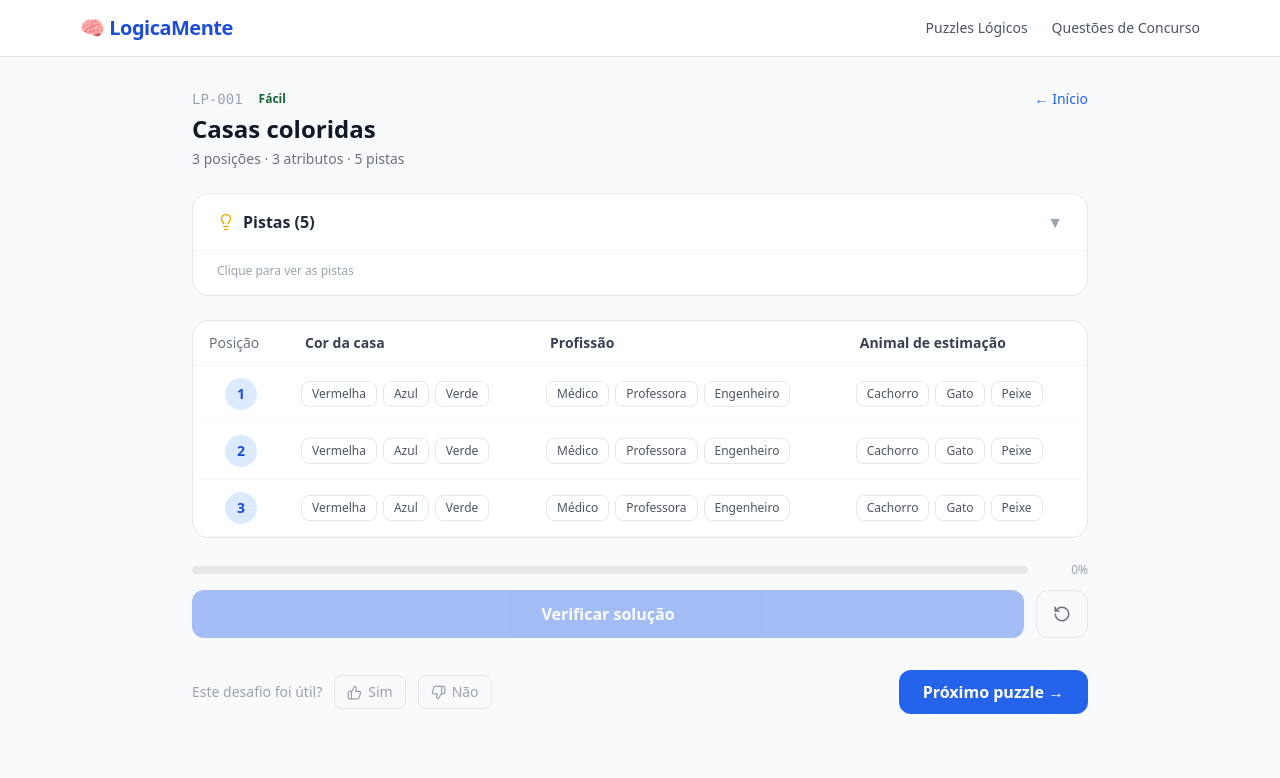
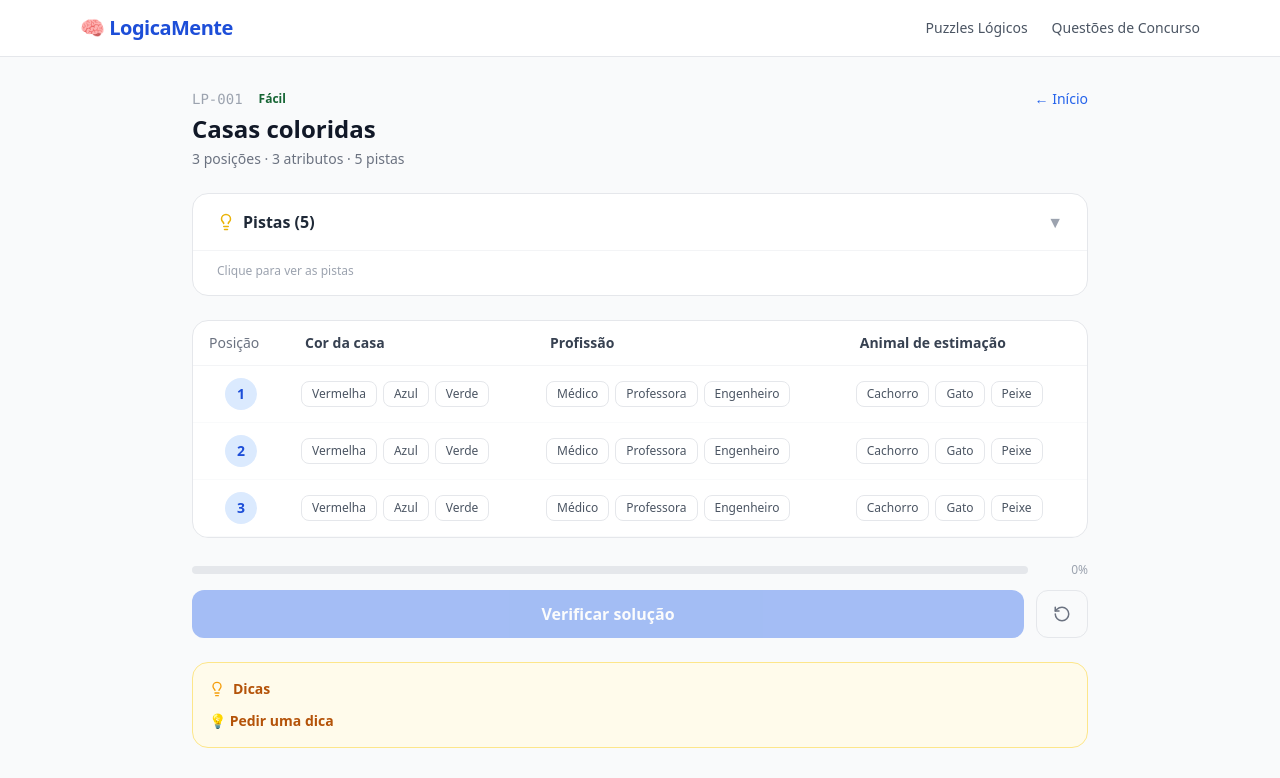
Before and after one commit to daniafonsoortega/logica, a Next.js app: page /puzzles/LP-001 in a window 1280 px wide. Shown: the top 778 px of the page. Built offline with nearby package versions, Linux system fonts and the light colour scheme.

Commit message:
feat: progressive hints (dicas) in puzzles and questoes

```diff
--- a/src/components/puzzle/PuzzleGame.tsx
+++ b/src/components/puzzle/PuzzleGame.tsx
@@ -1,12 +1,34 @@
 'use client'
 
 import { useState, useCallback } from 'react'
-import Link from 'next/link'
 import type { Puzzle, GridState } from '@/types'
 import { CheckCircle, XCircle, RotateCcw, Lightbulb } from 'lucide-react'
 
 interface Props { puzzle: Puzzle }
 type GameStatus = 'jogando' | 'correto' | 'incorreto'
+
+function gerarDicas(puzzle: Puzzle): string[] {
+  if (puzzle.dicas && puzzle.dicas.length > 0) return puzzle.dicas
+
+  const pistasDiretas = puzzle.pistas.filter(p =>
+    /posição|posicao|primeiro|último|segundo|terceiro|quarto|quinto|1º|2º|3º|4º|5º/i.test(p)
+  )
+  const pistasRelacionais = puzzle.pistas.filter(p =>
+    /ao lado|vizinho|imediatamente|próximo|antes|depois|seguinte|adjacente/i.test(p)
+  )
+
+  const dica1 = pistasDiretas.length > 0
+    ? `Comece por esta pista: "${pistasDiretas[0].length > 90 ? pistasDiretas[0].slice(0, 90) + '…' : pistasDiretas[0]}" — ela fixa um elemento em uma posição específica, o que limita bastante as demais possibilidades.`
+    : `Identifique as pistas mais diretas — aquelas que colocam um elemento em uma posição exata. Elas são o ponto de partida ideal.`
+
+  const dica2 = pistasRelacionais.length > 0
+    ? `Há ${pistasRelacionais.length} pista${pistasRelacionais.length > 1 ? 's' : ''} de posição relativa (ao lado, antes, depois…). Use-as para criar cadeias: se você sabe onde está A, descobre onde está B.`
+    : `Use eliminação progressiva: para cada posição, descarte os valores que já aparecem confirmados em outras posições. O que sobrar é a resposta.`
+
+  const dica3 = `Tente preencher o atributo "${puzzle.atributos[0].nome}" completamente antes de passar para os outros. Ter uma coluna inteira resolvida cria um ponto de apoio sólido para deduzir o restante.`
+
+  return [dica1, dica2, dica3]
+}
 
 export default function PuzzleGame({ puzzle }: Props) {
   const [grid, setGrid] = useState<GridState>(() => {
@@ -19,6 +41,9 @@ export default function PuzzleGame({ puzzle }: Props) {
   })
   const [status, setStatus] = useState<GameStatus>('jogando')
   const [pistasVisiveis, setPistasVisiveis] = useState(false)
+  const [dicaAtual, setDicaAtual] = useState(0)
+
+  const dicas = gerarDicas(puzzle)
 
   const handleSelect = useCallback((posicao: number, atributo: string, valor: string) => {
     if (status !== 'jogando') return
@@ -41,6 +66,7 @@ export default function PuzzleGame({ puzzle }: Props) {
 
   const reiniciar = () => {
     setStatus('jogando')
+    setDicaAtual(0)
     const g: GridState = {}
     for (let p = 1; p <= puzzle.num_posicoes; p++) {
       g[p] = {}
@@ -56,6 +82,7 @@ export default function PuzzleGame({ puzzle }: Props) {
 
   return (
     <div className="space-y-6">
+      {/* Pistas */}
       <div className="bg-white rounded-2xl border border-gray-200 overflow-hidden">
         <button onClick={() => setPistasVisiveis(!pistasVisiveis)}
           className="w-full flex items-center justify-between px-6 py-4 hover:bg-gray-50 transition-colors">
@@ -82,6 +109,7 @@ export default function PuzzleGame({ puzzle }: Props) {
         )}
       </div>
 
+      {/* Grade */}
       <div className="bg-white rounded-2xl border border-gray-200 overflow-x-auto">
         <table className="w-full text-sm">
           <thead>
@@ -134,6 +162,7 @@ export default function PuzzleGame({ puzzle }: Props) {
         </table>
       </div>
 
+      {/* Progresso + Verificar */}
       <div className="space-y-3">
         <div className="flex items-center gap-3">
           <div className="flex-1 bg-gray-200 rounded-full h-2">
@@ -153,6 +182,39 @@ export default function PuzzleGame({ puzzle }: Props) {
         </div>
       </div>
 
+      {/* Dicas — só durante o jogo */}
+      {status === 'jogando' && (
+        <div className="border border-amber-200 bg-amber-50 rounded-2xl p-4 space-y-3">
+          <div className="flex items-center gap-2 text-amber-700 font-semibold text-sm">
+            <Lightbulb size={16} className="text-amber-500 shrink-0" />
+            Dicas
+          </div>
+
+          {dicaAtual > 0 && (
+            <div className="space-y-2">
+              {dicas.slice(0, dicaAtual).map((dica, i) => (
+                <div key={i} className="flex gap-2 text-sm text-amber-900">
+                  <span className="font-bold shrink-0 text-amber-500">{i + 1}.</span>
+                  <span>{dica}</span>
+                </div>
+              ))}
+            </div>
+          )}
+
+          {dicaAtual < dicas.length ? (
+            <button
+              onClick={() => setDicaAtual(d => d + 1)}
+              className="text-sm font-semibold text-amber-700 hover:text-amber-900 transition-colors flex items-center gap-1"
+            >
+              {dicaAtual === 0 ? '💡 Pedir uma dica' : 'Mais uma dica →'}
+            </button>
+          ) : (
+            <p className="text-xs text-amber-600 italic">Todas as dicas foram reveladas.</p>
+          )}
+        </div>
+      )}
+
+      {/* Resultado correto */}
       {status === 'correto' && (
         <div className="bg-green-50 border border-green-200 rounded-2xl p-6 text-center space-y-2">
           <CheckCircle size={40} className="text-green-500 mx-auto" />
@@ -162,13 +224,11 @@ export default function PuzzleGame({ puzzle }: Props) {
             <button onClick={reiniciar} className="px-4 py-2 bg-white border border-green-300 rounded-xl text-green-700 text-sm font-medium hover:bg-green-50 transition-colors">
               Jogar novamente
             </button>
-            <Link href="/puzzles" className="px-4 py-2 bg-green-600 text-white rounded-xl text-sm font-medium hover:bg-green-700 transition-colors">
-              Próximo puzzle →
-            </Link>
           </div>
         </div>
       )}
 
+      {/* Resultado incorreto */}
       {status === 'incorreto' && (
         <div className="bg-red-50 border border-red-200 rounded-2xl p-5 space-y-3">
           <div className="flex items-center gap-2">
```
